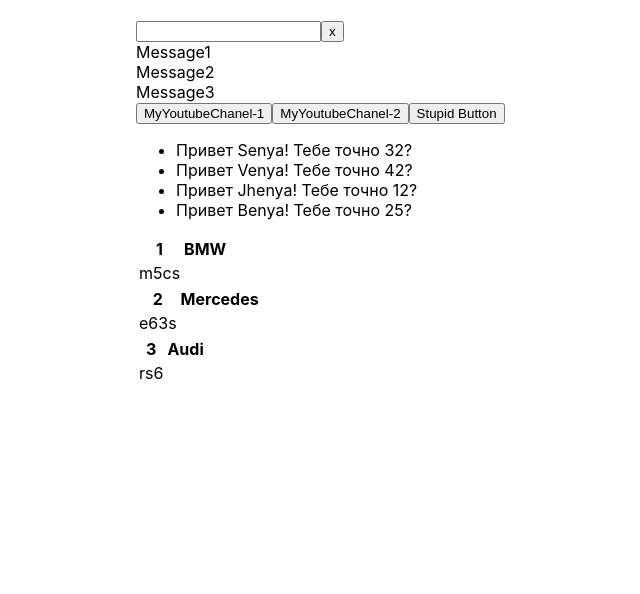
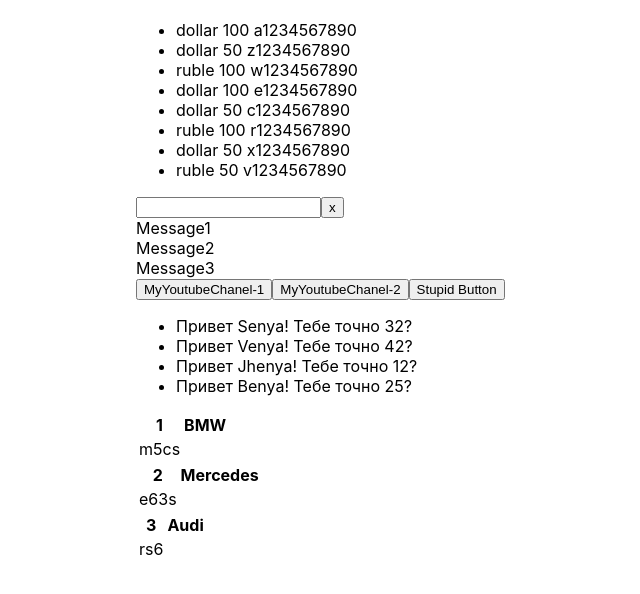
Before and after one commit to Dro5zd/Igor-microtask-lesson2, a React (Create React App) app: page / in a window 1280 px wide. Shown: the top 594 px of the page, without its empty margins (204-844 px from the left). Built offline with nearby package versions, Linux system fonts and the light colour scheme.

Commit message:
microtask Filter start

```diff
--- a/src/App.tsx
+++ b/src/App.tsx
@@ -5,6 +5,9 @@
 import {NewComponent} from "./components/NewComponent";
 
 function App() {
+
+
+
 
     let [message, setMessage] = useState([
         {message: 'Message1'},
@@ -50,8 +53,37 @@
         {id: 4, name:'Benya', age:25}
     ]
 
+
+    const [money, setMoney] = useState([
+        {banknote: 'dollar', nominal: 100, number: ' a1234567890'},
+        {banknote: 'dollar', nominal: 50, number: ' z1234567890'},
+        {banknote: 'ruble', nominal: 100, number: ' w1234567890'},
+        {banknote: 'dollar', nominal: 100, number: ' e1234567890'},
+        {banknote: 'dollar', nominal: 50, number: ' c1234567890'},
+        {banknote: 'ruble', nominal: 100, number: ' r1234567890'},
+        {banknote: 'dollar', nominal: 50, number: ' x1234567890'},
+        {banknote: 'ruble', nominal: 50, number: ' v1234567890'},
+    ])
+
     return (
+
         <div className={"App"}>
+            <ul>
+                {money.map((objFromMoneyArr) => {
+                    return (
+                        <li>
+                            <span> {objFromMoneyArr.banknote}</span>
+                            <span> {objFromMoneyArr.nominal}</span>
+                            <span> {objFromMoneyArr.number}</span>
+                        </li>
+                    )
+                })}
+            </ul>
+
+
+
+
+
             <FullInput newMessage={newMessage}/>
             {message.map((el, index) => <div key={index}>{el.message}</div>)}
 
```
